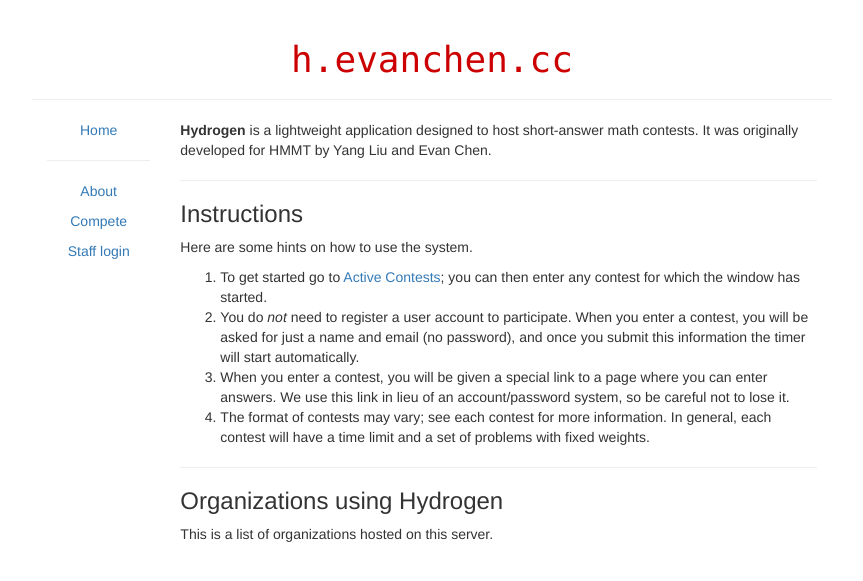
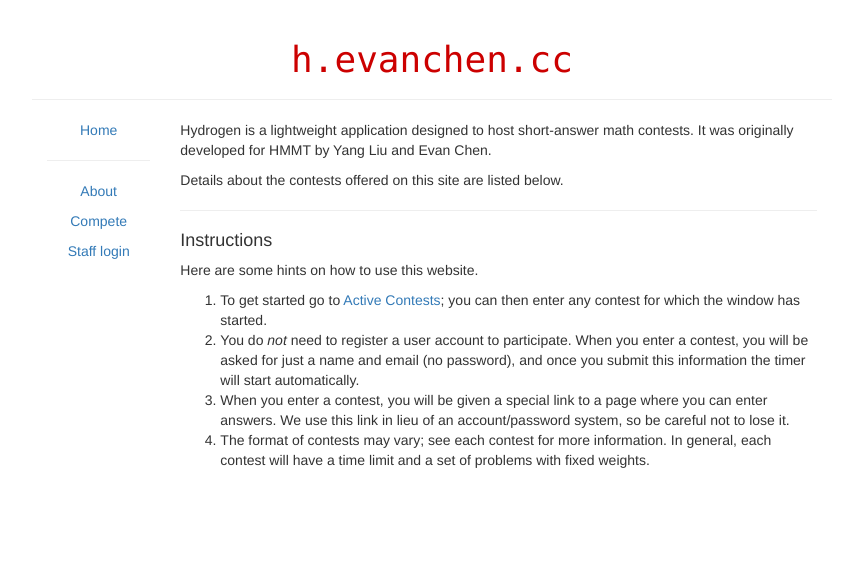
Before and after one commit to vEnhance/hydrogen, a Django app: a page that uses core/templates/core/organization_list.html in a window 1280 px wide. Shown: the top 581 px of the page, without its empty margins (208-1071 px from the left). Run offline with Django 3.2, Linux system fonts and the light colour scheme; data that the repository does not hold is empty; some libraries are stand-ins or nearby versions.

Commit message:
Improve about pages

```diff
--- a/core/templates/core/organization_list.html
+++ b/core/templates/core/organization_list.html
@@ -1,13 +1,22 @@
 {% extends 'layout.html' %}
 {% block layout-content %}
-<p><b>Hydrogen</b> is a lightweight application
+<p>Hydrogen is a lightweight application
 designed to host short-answer math contests.
 It was originally developed for HMMT by Yang Liu and Evan Chen.</p>
+<p>Details about the contests offered on this site are listed below.</p>
+
+<ul>
+{% for object in object_list %}
+<li><b><a href="{{ object.get_absolute_url }}">{{ object }}</a></b>
+    <p>{{ object.short_description|safe }}</p>
+</li>
+{% endfor %}
+</ul>
 
 <hr />
 
-<h3>Instructions</h3>
-<p>Here are some hints on how to use the system.</p>
+<h4>Instructions</h4>
+<p>Here are some hints on how to use this website.</p>
 <ol>
 	<li>To get started go to
 	<a href="{% url 'active' %}">Active Contests</a>;
@@ -26,17 +35,6 @@ It was originally developed for HMMT by Yang Liu and Evan Chen.</p>
 		In general, each contest will have a time limit
 		and a set of problems with fixed weights.</li>
 </ol>
-<hr />
 
-<h3>Organizations using Hydrogen</h3>
-<p>This is a list of organizations hosted on this server.</p>
-
-<ul>
-{% for object in object_list %}
-<li><b><a href="{{ object.get_absolute_url }}">{{ object }}</a></b>
-    <p>{{ object.short_description|safe }}</p>
-</li>
-{% endfor %}
-</ul>
 
 {% endblock %}
--- a/core/views.py
+++ b/core/views.py
@@ -4,11 +4,17 @@ from django.views.generic import ListView
 from django.views.generic.detail import DetailView
 
 from . import models
+import hydrogen.models
 
 # Create your views here.
 
 class OrganizationDetailView(DetailView):
 	model = models.Organization
+	def get_context_data(self, **kwargs):
+		context = super(OrganizationDetailView, self).get_context_data(**kwargs)
+		context['num_active'] = hydrogen.models.Test.objects\
+				.filter(organization=self.object,visible=True).count()
+		return context
 class OrganizationListView(ListView):
 	model = models.Organization
 	def get_queryset(self):
```
Also changed, not shown: core/templates/core/organization_detail.html (+15 -1 lines).
